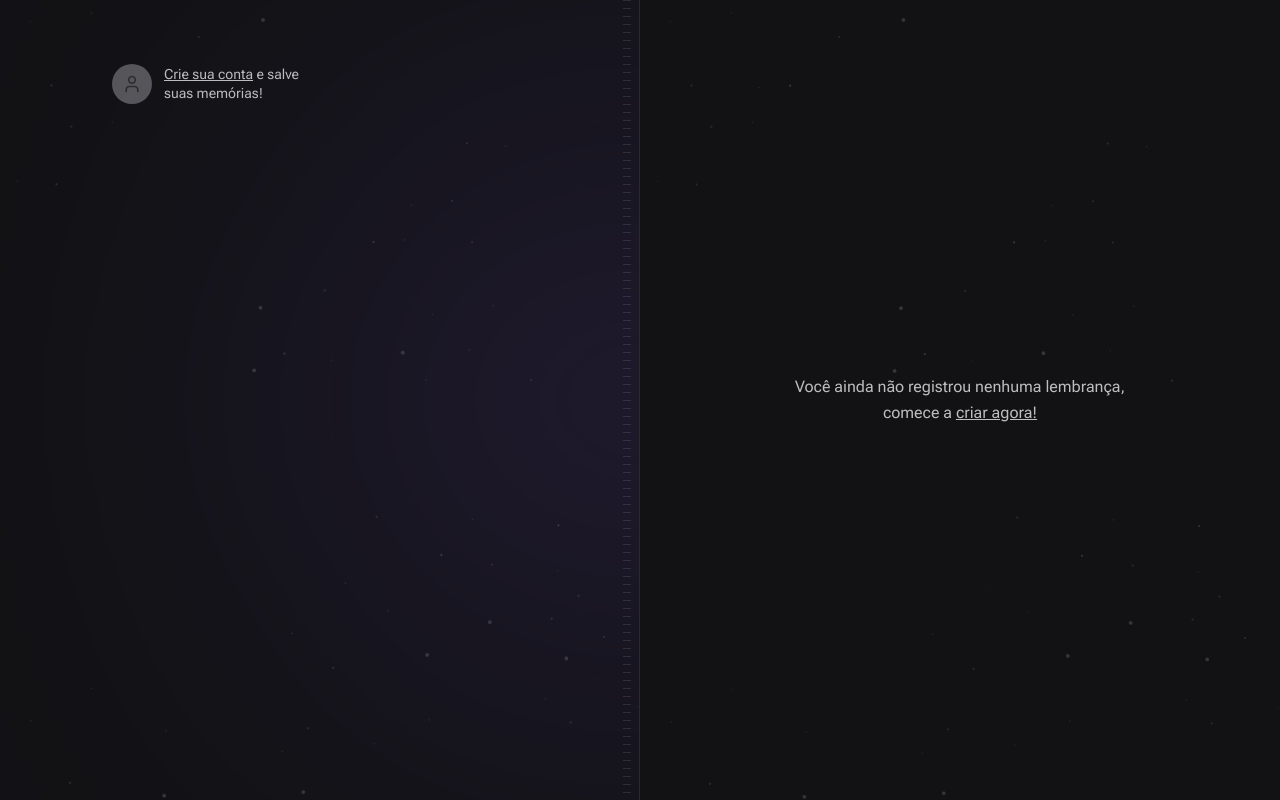
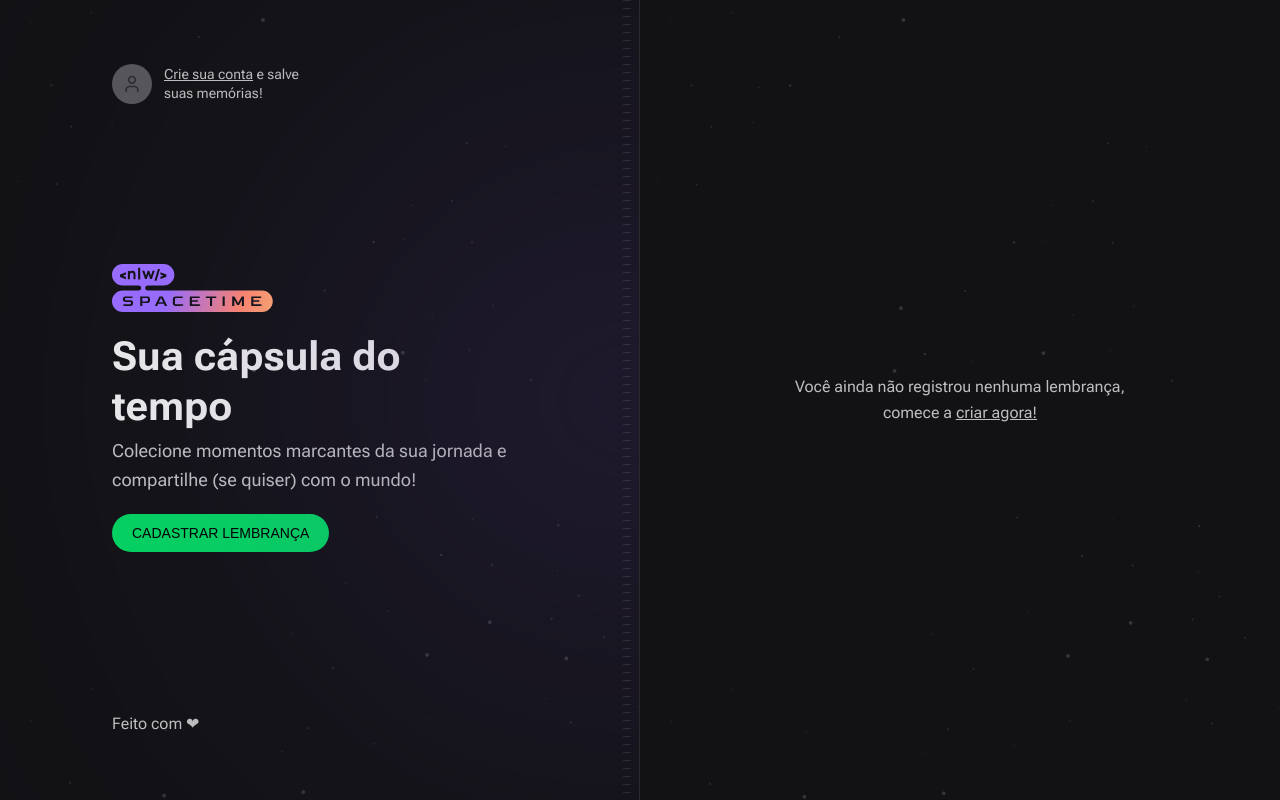
Before and after one commit to swxtz/spacetime, a Next.js app in the folder web/: page / in a window 1280 px wide. Built offline with nearby package versions, Linux system fonts and the light colour scheme; a web font is replaced by a local one.

Commit message:
web: copyright footer

```diff
--- a/web/src/app/globals.css
+++ b/web/src/app/globals.css
@@ -1,3 +1,8 @@
 @tailwind base;
 @tailwind components;
 @tailwind utilities;
+
+body {
+  -webkit-font-smoothing: antialiased;
+  text-rendering: optimizeLegibility;
+}
--- a/web/src/app/page.tsx
+++ b/web/src/app/page.tsx
@@ -1,4 +1,7 @@
 import { User } from "lucide-react"
+
+import nlwLogo from "../assets/logo.svg"
+import Image from "next/image";
 
 export default function Home() {
   return (
@@ -18,6 +21,22 @@
 
           <p className="text-sm leading-snug max-w-[140px]"><span className="underline">Crie sua conta</span> e salve suas memórias!</p>
         </a>
+
+        <div className="space-y-5">
+          <Image src={nlwLogo} alt="NLW Spacetime" />
+
+          <div className="max-w-[420px] space-y-1">
+            <h1 className="font-bold text-5xl leading-tight text-gray-50">Sua cápsula do tempo</h1>
+            <p className="text-lg leading-relaxed">Colecione momentos marcantes da sua jornada e compartilhe (se quiser) com o mundo!</p>
+          </div>
+
+          <a href="#" className="inline-block rounded-full bg-green-500 px-5 py-3 font-alt text-sm uppercase leading-none text-black hover:bg-green-600 transition-colors">CADASTRAR LEMBRANÇA</a>
+        </div>
+
+        <div className="">
+          <p>Feito com ❤ </p>
+        </div>
+
       </div>
 
       {/* Right */}
```
